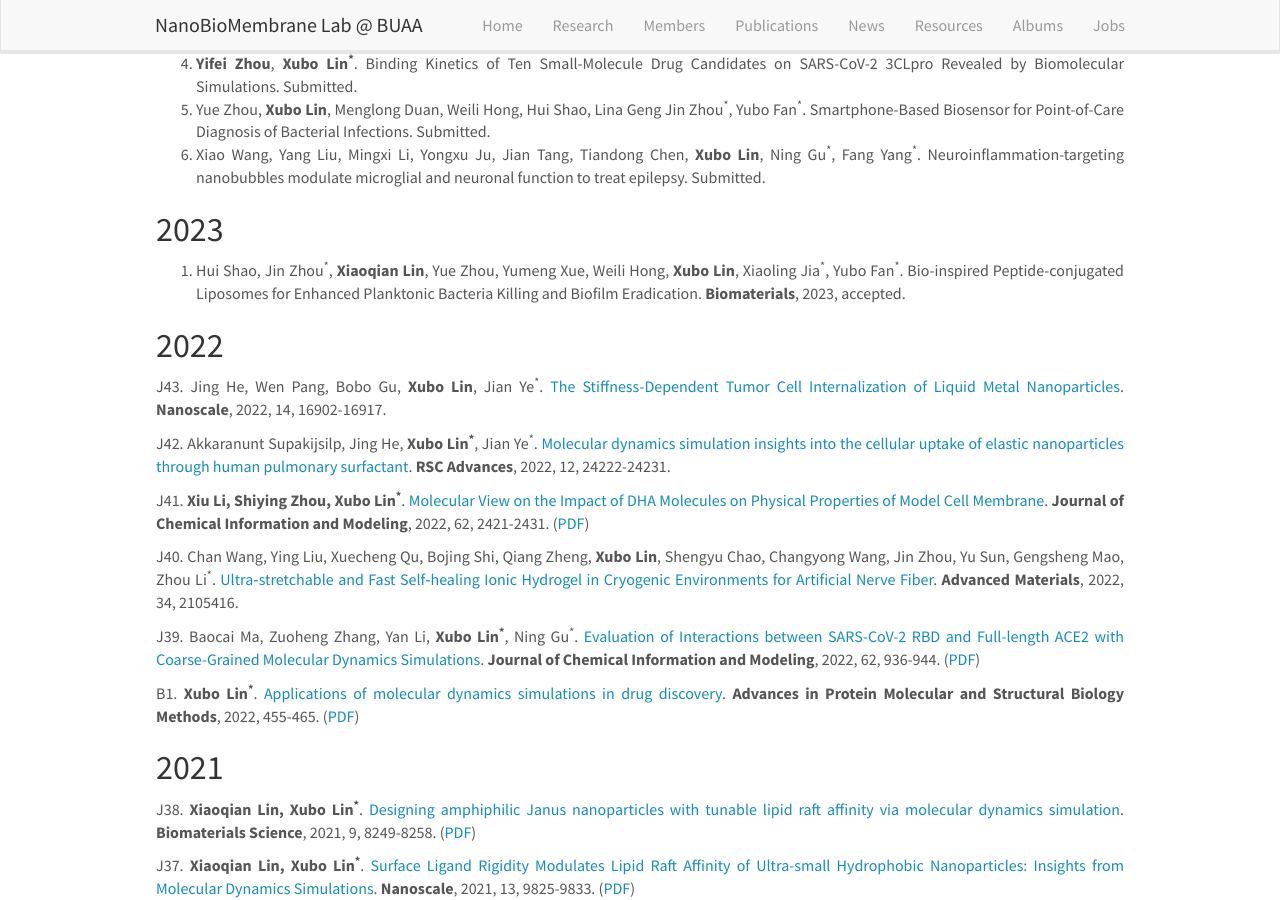
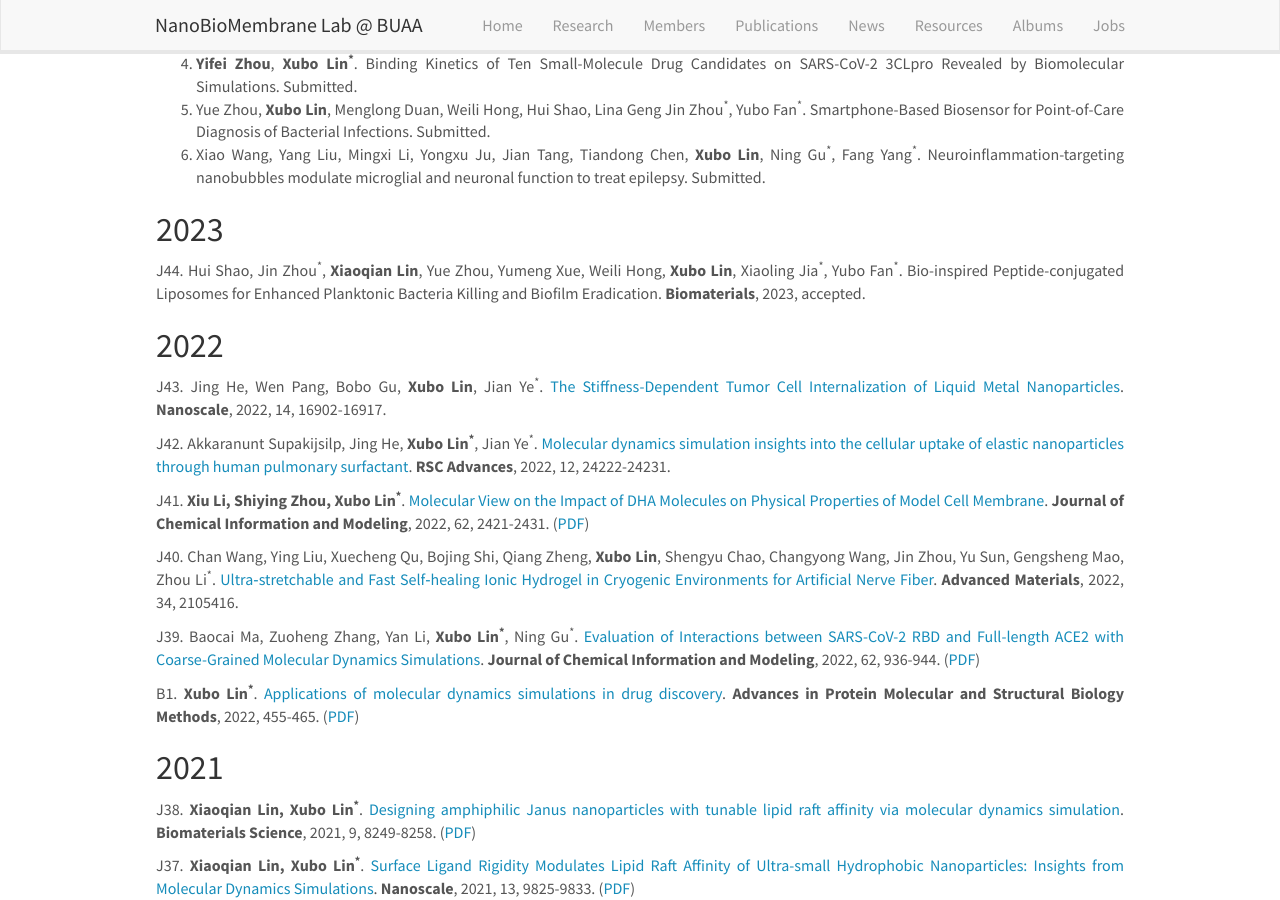
Before and after one commit to linxubo/linxubo.github.io, a Jekyll site: the page built from _pages/publications.md, in a window 1280 px wide and 900 px high, scrolled down 301 px. Built offline with Jekyll 4.4.1, drawn with Linux system fonts in a browser that asks for light colours; nearby versions of some CDN libraries; a script that is not in the unit is left out.

Commit message:
Update publications.md

```diff
--- a/_pages/publications.md
+++ b/_pages/publications.md
@@ -18,7 +18,7 @@ Jump to: **[2023](#2023),[2022](#2022), [2021](#2021), [2020](#2020), [2019](#20
 7. Xiao Wang, Yang Liu, Mingxi Li, Yongxu Ju, Jian Tang, Tiandong Chen, **Xubo Lin**, Ning Gu<sup>*</sup>, Fang Yang<sup>*</sup>. Neuroinflammation-targeting nanobubbles modulate microglial and neuronal function to treat epilepsy. Submitted.
 
 ## 2023
-1. Hui Shao, Jin Zhou<sup>*</sup>, **Xiaoqian Lin**, Yue Zhou, Yumeng Xue, Weili Hong, **Xubo Lin**, Xiaoling Jia<sup>*</sup>, Yubo Fan<sup>*</sup>. Bio-inspired Peptide-conjugated Liposomes for Enhanced Planktonic Bacteria Killing and Biofilm Eradication. **Biomaterials**, 2023, accepted.
+J44. Hui Shao, Jin Zhou<sup>*</sup>, **Xiaoqian Lin**, Yue Zhou, Yumeng Xue, Weili Hong, **Xubo Lin**, Xiaoling Jia<sup>*</sup>, Yubo Fan<sup>*</sup>. Bio-inspired Peptide-conjugated Liposomes for Enhanced Planktonic Bacteria Killing and Biofilm Eradication. **Biomaterials**, 2023, accepted.
 
 ## 2022
 J43.	Jing He, Wen Pang, Bobo Gu, **Xubo Lin**, Jian Ye<sup>*</sup>. [The Stiffness-Dependent Tumor Cell Internalization of Liquid Metal Nanoparticles](https://pubs.rsc.org/en/Content/ArticleLanding/2022/NR/D2NR04293B). **Nanoscale**, 2022, 14, 16902-16917.
```
